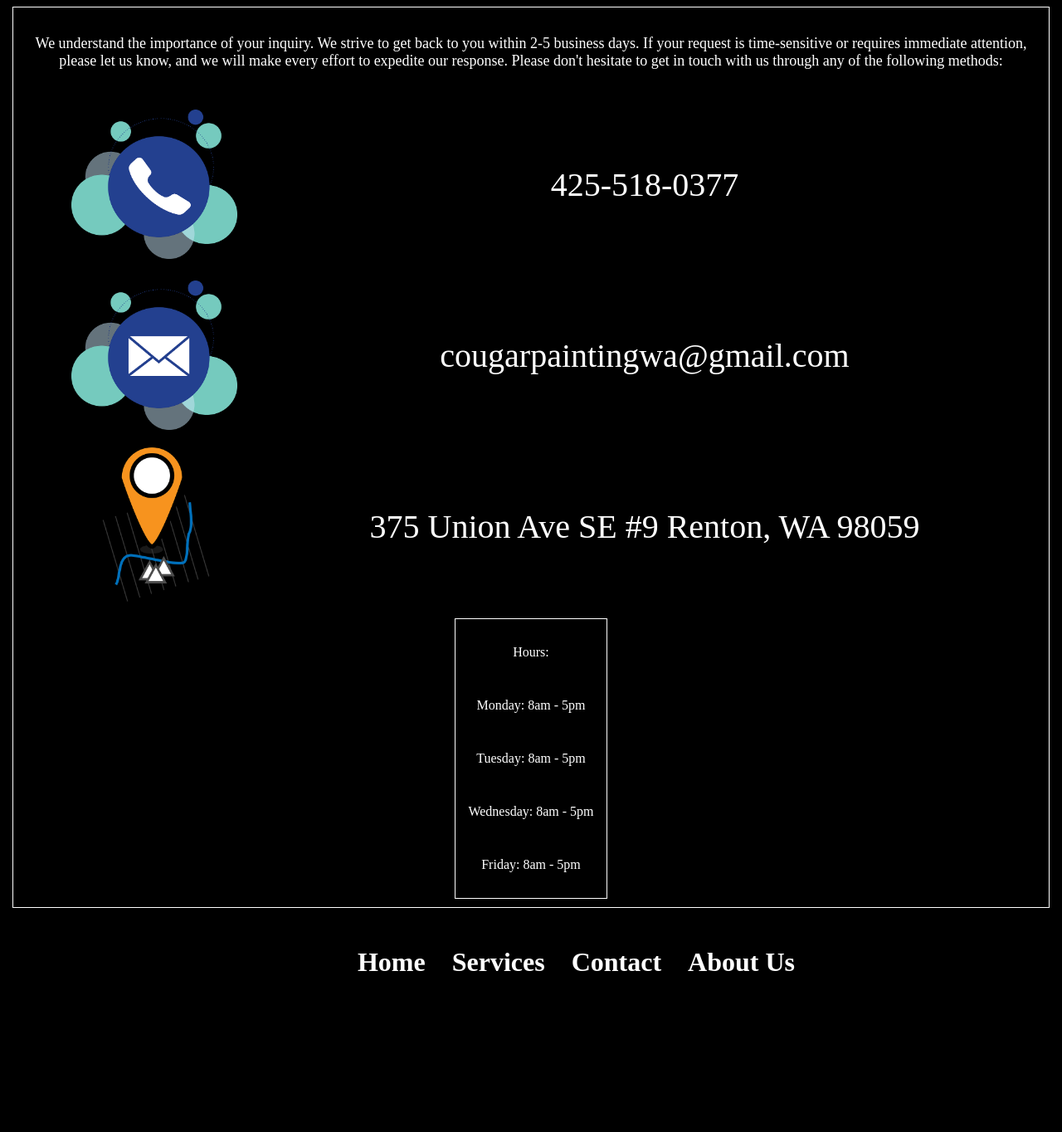
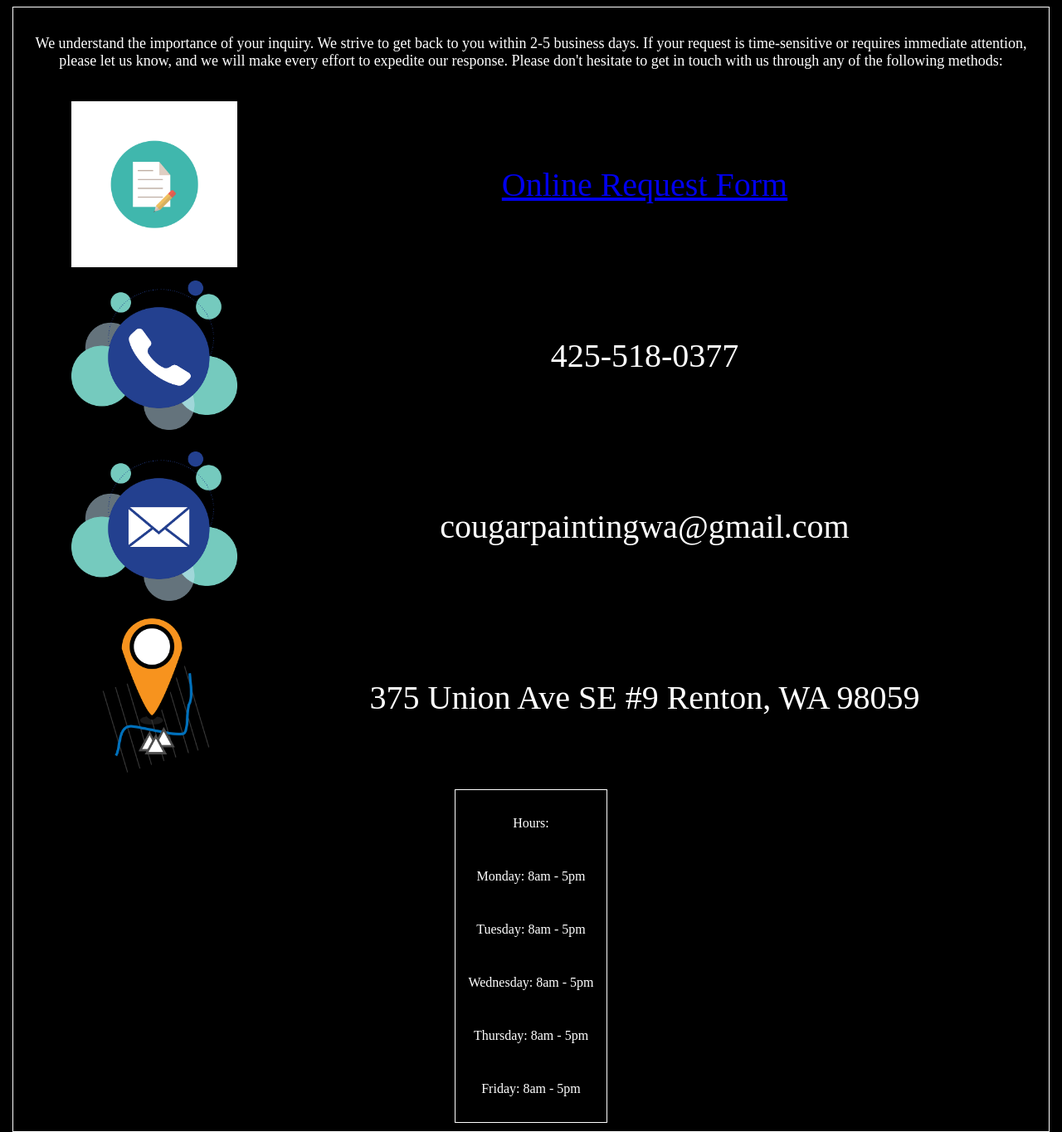
Before and after one commit to IAmAlexPuga/CougarPainting, a website: page Contact.html in a window 1280 px wide. Shown: the part 132-1496 px from the top of the page at 83% size. Before the commit the page ends 1336 px from the top, so only its background shows below. Drawn offline with Linux system fonts and the light colour scheme.

Commit message:
small update

```diff
--- a/Contact.html
+++ b/Contact.html
@@ -20,6 +20,14 @@
                  to get back to you within 2-5 business days. If your request is time-sensitive or requires immediate
                   attention, please let us know, and we will make every effort to expedite our response. Please don't
                   hesitate to get in touch with us through any of the following methods:</p>
+            <div class="container">
+                <div>
+                    <img class="gridImg" src="/images/docImg2.png" alt="Doc logo">
+                </div>
+                <div class="gridTxt">
+                        <a href="https://forms.gle/d92ev98xmdCCfooi7">Online Request Form</a>
+                </div>
+            </div>
             <div class="container">
                 <div>
                     <img class="gridImg" src="/images/phoneLogo.png" alt="Phone Logo">
@@ -50,6 +58,7 @@
                 <p>Monday: 8am - 5pm</p>
                 <p>Tuesday: 8am - 5pm</p>
                 <p>Wednesday: 8am - 5pm</p>
+                <p>Thursday: 8am - 5pm</p>
                 <p>Friday: 8am - 5pm</p>
             </div>
         </div>
```
